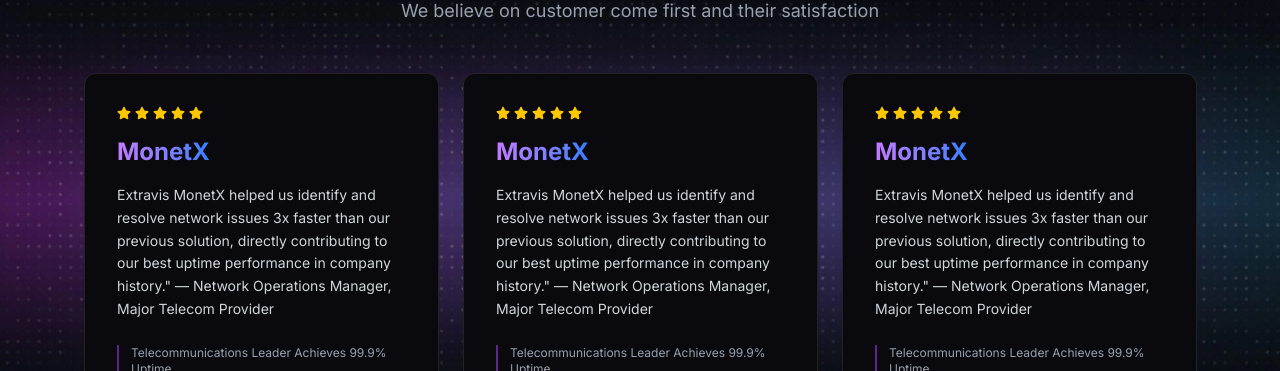
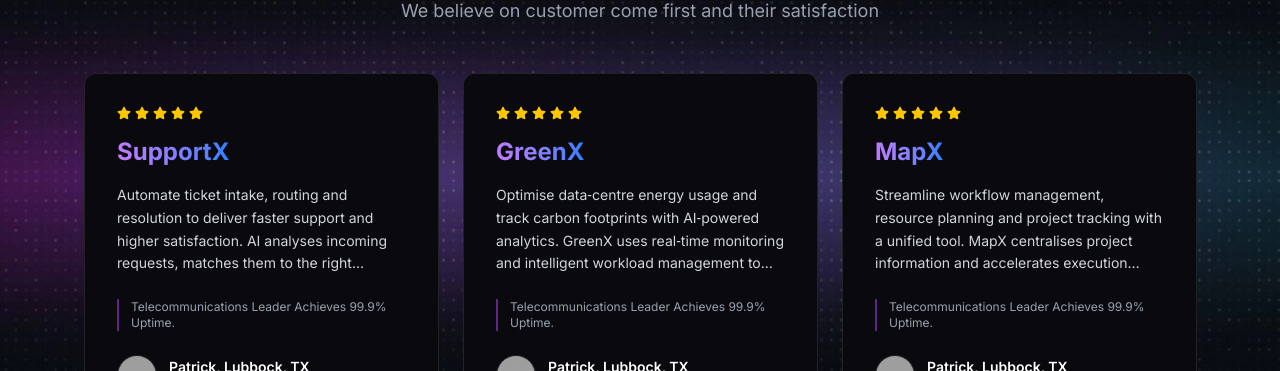
Before and after one commit to shoaib-rehman76/extravis-frontend, a React (Vite) app: page / in a window 1280 px wide. Shown: the part 5754-6125 px from the top of the page. Built offline with nearby package versions, Linux system fonts and the light colour scheme; grey boxes are pictures that could not be loaded.

Commit message:
content updated on landing page

```diff
--- a/src/components/home/CustomersSection.jsx
+++ b/src/components/home/CustomersSection.jsx
@@ -9,7 +9,7 @@
     {
         id: 1,
         company: "MonetX",
-        review: "Extravis MonetX helped us identify and resolve network issues 3x faster than our previous solution, directly contributing to our best uptime performance in company history.\" — Network Operations Manager, Major Telecom Provider",
+        review: "Gain real‑time visibility and control across your entire network and cloud infrastructure. MonetX integrates data centre observability, cloud management and hardware/software monitoring, providing interactive dashboards and vendor‑agnostic integration",
         result: "Telecommunications Leader Achieves 99.9% Uptime.",
         user: {
             name: "Patrick, Lubbock, TX",
@@ -19,8 +19,8 @@
     },
     {
         id: 2,
-        company: "MonetX", // Using consistent naming based on image
-        review: "Extravis MonetX helped us identify and resolve network issues 3x faster than our previous solution, directly contributing to our best uptime performance in company history.\" — Network Operations Manager, Major Telecom Provider",
+        company: "SupportX", // Using consistent naming based on image
+        review: "Automate ticket intake, routing and resolution to deliver faster support and higher satisfaction. AI analyses incoming requests, matches them to the right experts, tracks SLAs and captures knowledge for continuous improvement.",
         result: "Telecommunications Leader Achieves 99.9% Uptime.",
         user: {
             name: "Patrick, Lubbock, TX",
@@ -30,8 +30,8 @@
     },
     {
         id: 3,
-        company: "MonetX",
-        review: "Extravis MonetX helped us identify and resolve network issues 3x faster than our previous solution, directly contributing to our best uptime performance in company history.\" — Network Operations Manager, Major Telecom Provider",
+        company: "GreenX",
+        review: "Optimise data‑centre energy usage and track carbon footprints with AI‑powered analytics. GreenX uses real‑time monitoring and intelligent workload management to reduce costs and meet environmental goals.",
         result: "Telecommunications Leader Achieves 99.9% Uptime.",
         user: {
             name: "Patrick, Lubbock, TX",
@@ -41,8 +41,8 @@
     },
     {
         id: 4,
-        company: "MonetX",
-        review: "Extravis MonetX helped us identify and resolve network issues 3x faster than our previous solution, directly contributing to our best uptime performance in company history.\" — Network Operations Manager, Major Telecom Provider",
+        company: "MapX",
+        review: "Streamline workflow management, resource planning and project tracking with a unified tool. MapX centralises project information and accelerates execution across teams.",
         result: "Telecommunications Leader Achieves 99.9% Uptime.",
         user: {
             name: "Patrick, Lubbock, TX",
@@ -123,7 +123,7 @@
                                             </span>
                                         </div>
 
-                                        <p className="text-gray-300 text-sm leading-relaxed mb-6 line-clamp-6">
+                                        <p className="text-gray-300 text-sm leading-relaxed mb-6 line-clamp-4">
                                             {item.review}
                                         </p>
 
```
